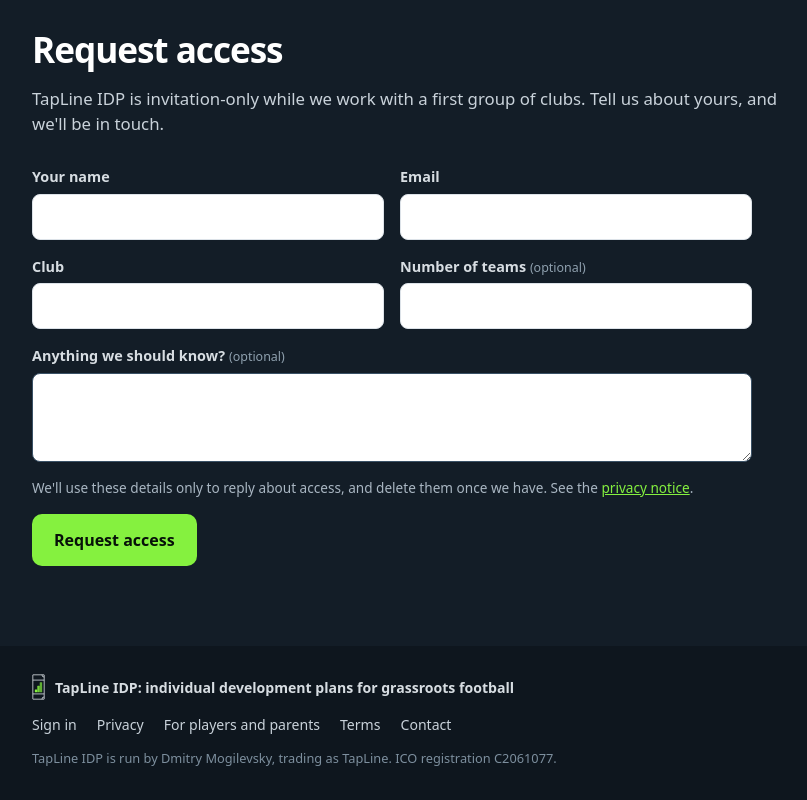
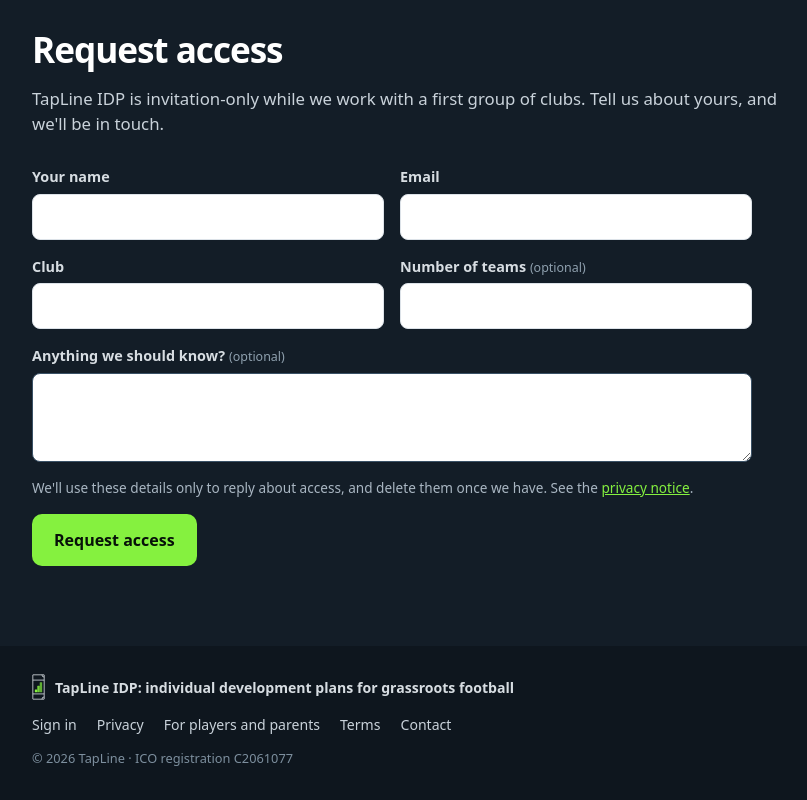
Before and after one commit to dmoggles/PlayerSkillAssessment, a React (Vite) app in the folder frontend/: page / in a window 1280 px wide. Shown: the part 2748-3548 px from the top of the page, without its empty margins (48-855 px from the left). Built offline with nearby package versions, Linux system fonts and the light colour scheme; no server answers.

Commit message:
Show only the trading name and ICO number in the site footer
Co-Authored-By: Claude Opus 5.5 <noreply@anthropic.com>
Claude-Session: https://claude.ai/code/session_017Rc6RJcdL4wJgx15QzoAy9

```diff
--- a/frontend/src/site/PublicLayout.jsx
+++ b/frontend/src/site/PublicLayout.jsx
@@ -28,7 +28,8 @@ export default function PublicLayout({ user, children }) {
           <Link to="/terms">Terms</Link>
           <a href={`mailto:${OPERATOR.email}`}>Contact</a>
         </nav>
-        <p className="site-legal">{APP_NAME} is run by {OPERATOR.name}, trading as {OPERATOR.tradingName}. ICO registration {OPERATOR.icoNumber}.</p>
+        {/* Who runs the service (name and address) is in the privacy notice and terms, linked above. */}
+        <p className="site-legal">© {new Date().getFullYear()} {OPERATOR.tradingName} · ICO registration {OPERATOR.icoNumber}</p>
       </div>
     </footer>
   </div>
```
